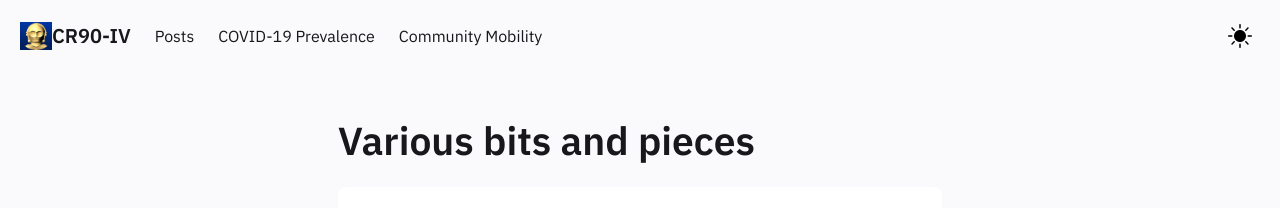
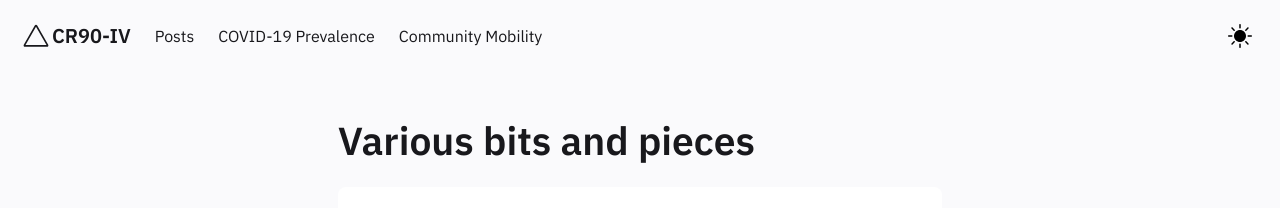
Before and after one commit to CR90-IV/CR90-IV.github.io, a Jekyll site: the page built from pages/index.md, in a window 1280 px wide. Shown: the top 208 px of the page. Built offline with Jekyll 4.4.1, drawn with Linux system fonts in a browser that asks for light colours.

Commit message:
Revert "insert C3P0.png image into header"
This reverts commit 21de40bdb0ec4e4af61baa1a8284fbae31968815.

```diff
--- a/_includes/Header.html
+++ b/_includes/Header.html
@@ -32,7 +32,9 @@
 <nav class="navbar is-transparent" role="navigation" aria-label="main navigation">
     <div class="navbar-brand">
       <a class="navbar-item" href="../index.html">
-        <img width="32" height="32" src="/assets/img/C3P0.png">
+        <svg width="32" height="32" viewBox="0 0 80 80" fill="none" xmlns="http://www.w3.org/2000/svg">
+          <path fill-rule="evenodd" clip-rule="evenodd" d="M36.9477 13.7742C38.3043 11.4086 41.6957 11.4086 43.0523 13.7742L70.5226 61.6774C71.8791 64.043 70.1834 67 67.4703 67H12.5297C9.81658 67 8.12089 64.043 9.47744 61.6774L36.9477 13.7742ZM40 16.9677L13.7506 62.7419H66.2494L40 16.9677Z" fill="var(--text-main)"/>
+        </svg>
         <h4>CR90-IV</h4>
       </a>
       <div class="navbar-item navbar-dark-mode__mobile is-hidden-tablet" onclick="modeSwitcher()">
```
